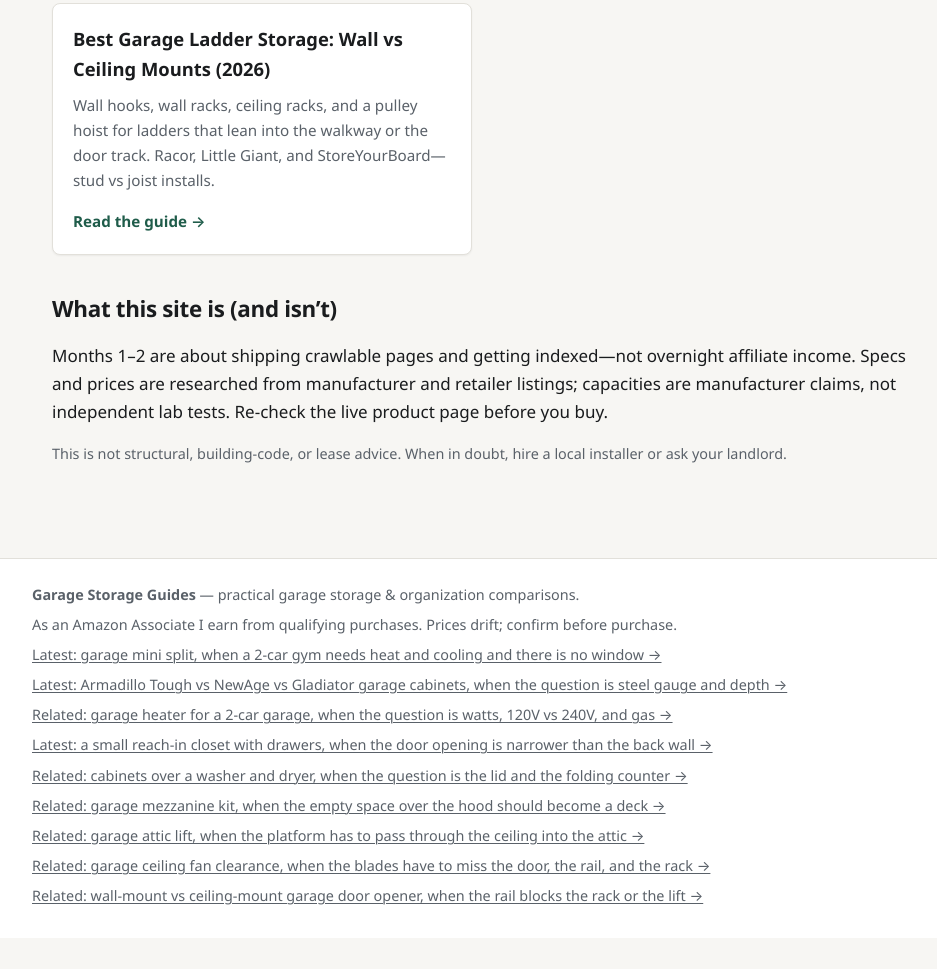
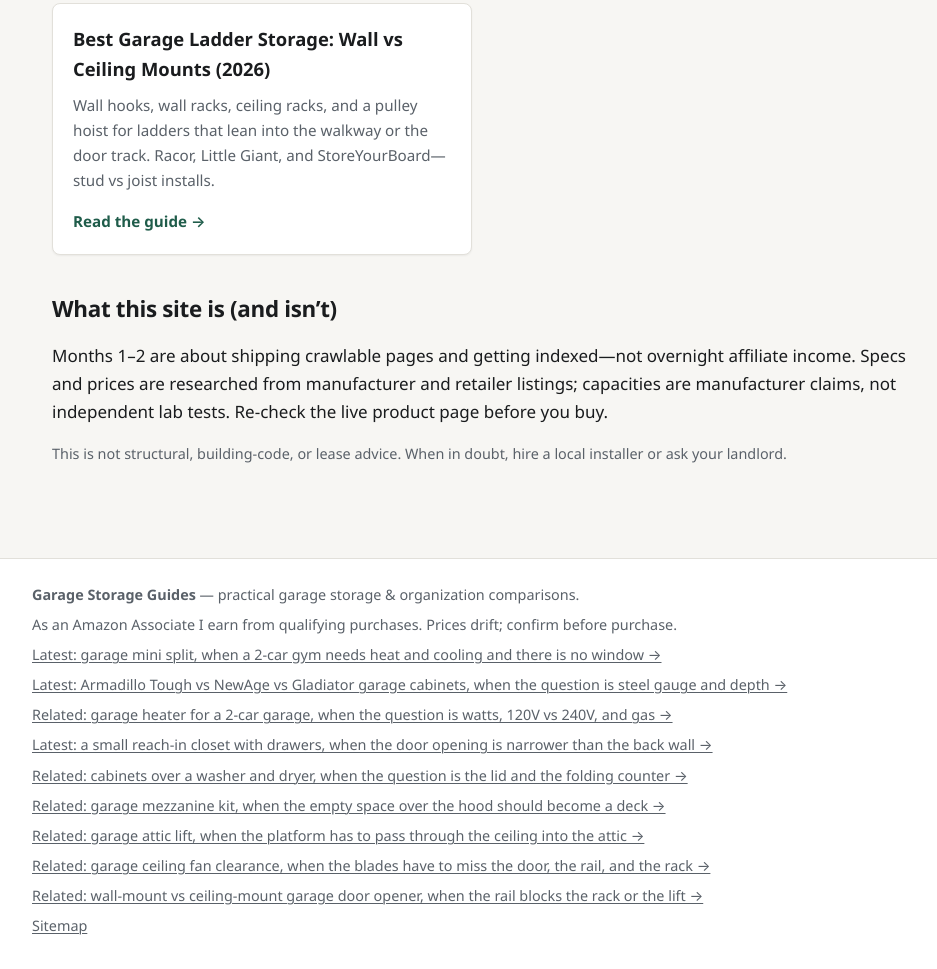
Before and after one commit to kburbano/garage-storage-guides, a plain HTML site: page index.html in a window 1280 px wide. Shown: the part 3221-4190 px from the top of the page, without its empty margins (160-1097 px from the left). Before the commit the page ends 4159 px from the top, so only its background shows below. Drawn offline with Linux system fonts and the light colour scheme.

Commit message:
Add a visible Sitemap link to the homepage footer.
Google Search Console has not fetched the sitemap since resubmission, so the homepage footer now links to the GitHub Pages sitemap URL.

Co-authored-by: kburbano <kburbano@users.noreply.github.com>

```diff
--- a/index.html
+++ b/index.html
@@ -160,6 +160,7 @@
       <p><a href="garage-attic-lift.html">Related: garage attic lift, when the platform has to pass through the ceiling into the attic →</a></p>
       <p><a href="garage-ceiling-fan-clearance.html">Related: garage ceiling fan clearance, when the blades have to miss the door, the rail, and the rack →</a></p>
       <p><a href="wall-mount-garage-door-opener-vs-ceiling.html">Related: wall-mount vs ceiling-mount garage door opener, when the rail blocks the rack or the lift →</a></p>
+      <p><a href="https://kburbano.github.io/garage-storage-guides/sitemap.xml">Sitemap</a></p>
     </div>
   </footer>
 </body>
```
